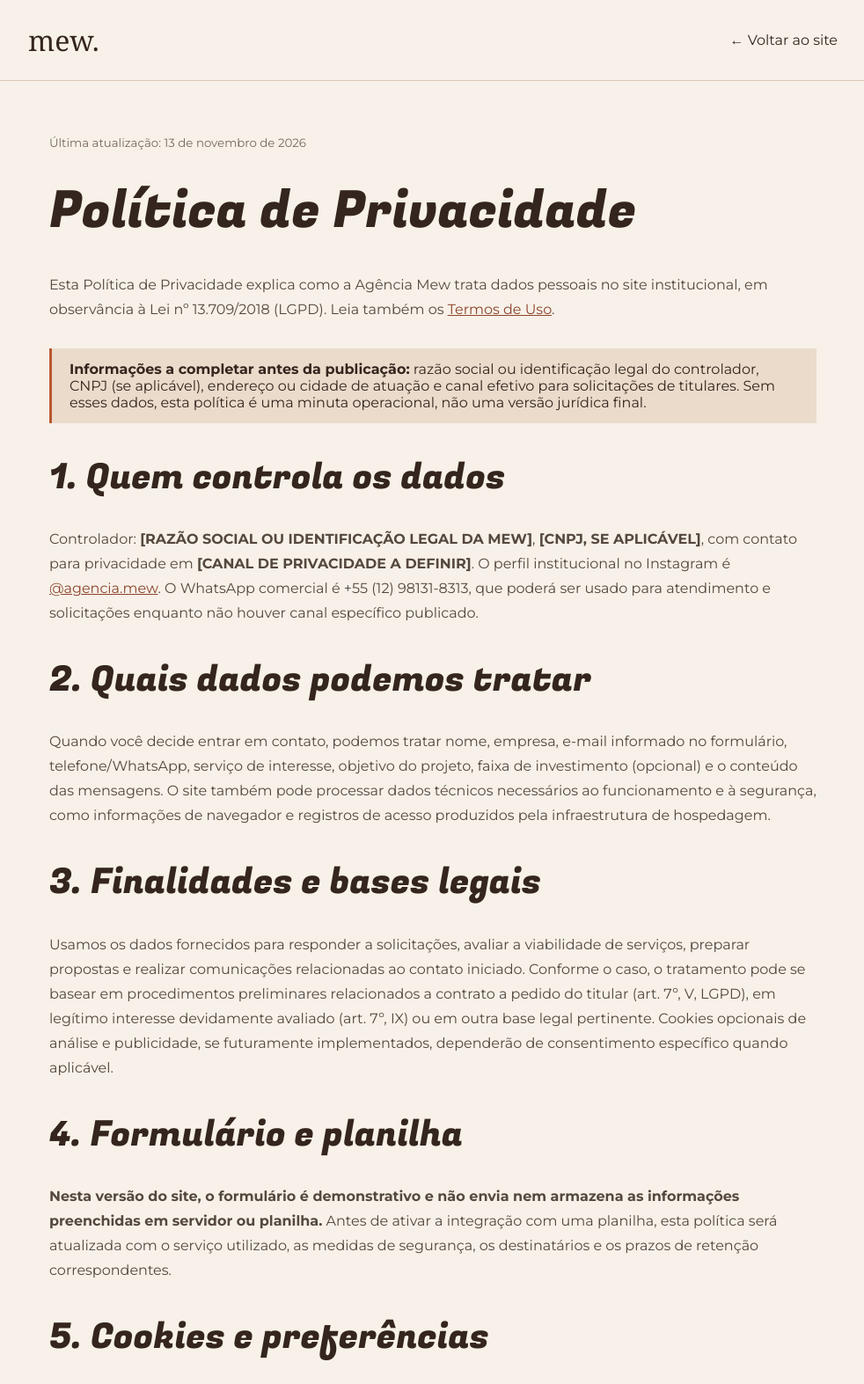
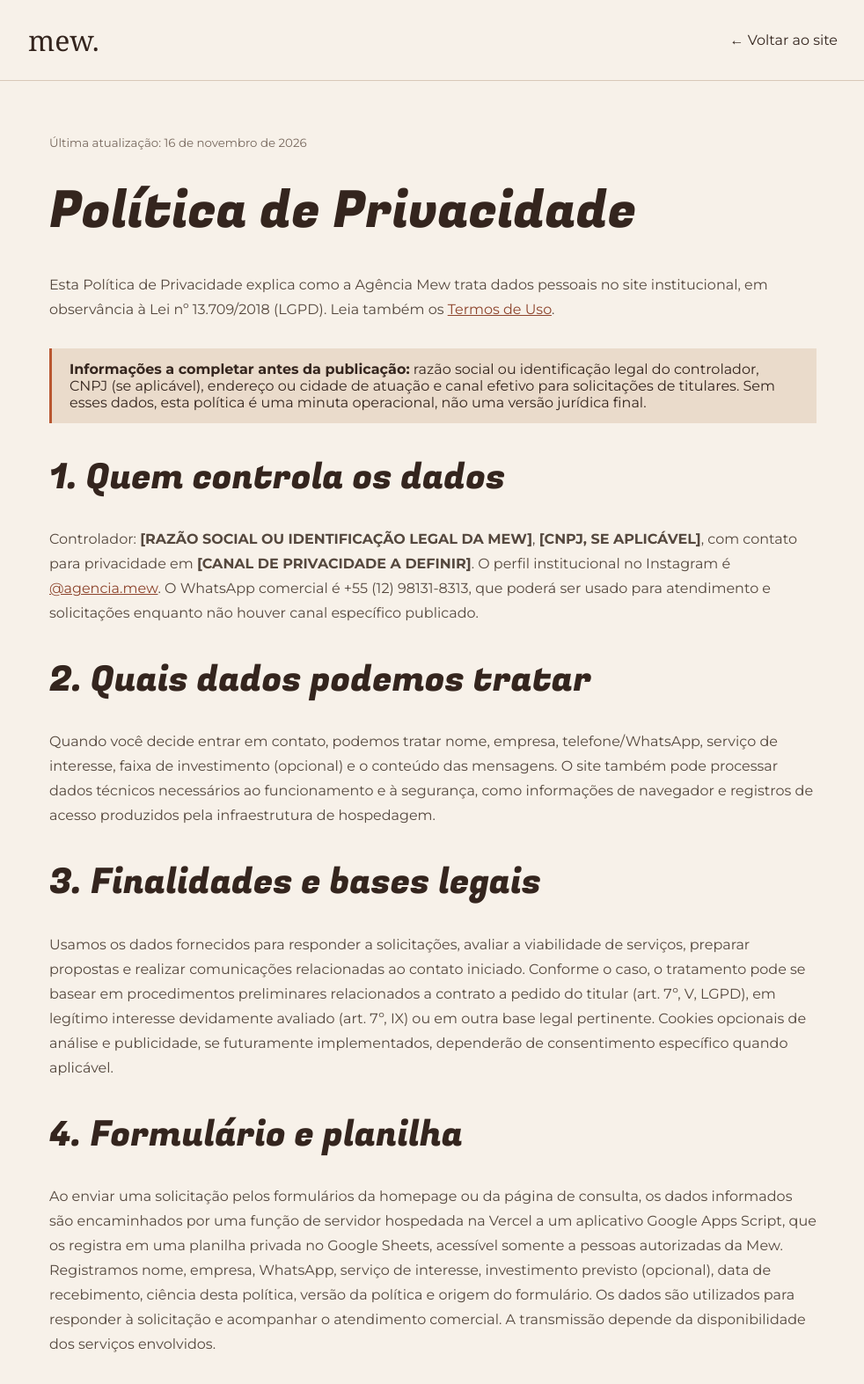
Before and after one commit to agenciamewmkt-ops/site, a plain HTML site: page privacidade.html in a window 1280 px wide. Shown: the top 1573 px of the page at 88% size, without its empty margins (148-1130 px from the left). Drawn offline with Linux system fonts and the light colour scheme; a script that the page names is missing.

Commit message:
Atualizar política com fluxo real de formulários e Google Sheets

```diff
--- a/privacidade.html
+++ b/privacidade.html
@@ -19,15 +19,15 @@ h1,h2,h3,h4{font-family:'Fugaz One',Impact,sans-serif!important;font-weight:400!
 h2{font-size:40px!important;line-height:1.18}
 @media(max-width:600px){h2{font-size:clamp(28px,7vw,40px)!important}}
 </style>
-<link rel="stylesheet" href="mew-cursor.css"/></head><body><header><a href="/"><strong>mew.</strong></a><a href="/">← Voltar ao site</a></header><main><small>Última atualização: 13 de novembro de 2026</small><h1>Política de Privacidade</h1><p>Esta Política de Privacidade explica como a Agência Mew trata dados pessoais no site institucional, em observância à Lei nº 13.709/2018 (LGPD). Leia também os <a href="/termos.html">Termos de Uso</a>.</p>
+<link rel="stylesheet" href="mew-cursor.css"/></head><body><header><a href="/"><strong>mew.</strong></a><a href="/">← Voltar ao site</a></header><main><small>Última atualização: 16 de novembro de 2026</small><h1>Política de Privacidade</h1><p>Esta Política de Privacidade explica como a Agência Mew trata dados pessoais no site institucional, em observância à Lei nº 13.709/2018 (LGPD). Leia também os <a href="/termos.html">Termos de Uso</a>.</p>
 <aside><strong>Informações a completar antes da publicação:</strong> razão social ou identificação legal do controlador, CNPJ (se aplicável), endereço ou cidade de atuação e canal efetivo para solicitações de titulares. Sem esses dados, esta política é uma minuta operacional, não uma versão jurídica final.</aside>
 <h2>1. Quem controla os dados</h2><p>Controlador: <strong>[RAZÃO SOCIAL OU IDENTIFICAÇÃO LEGAL DA MEW]</strong>, <strong>[CNPJ, SE APLICÁVEL]</strong>, com contato para privacidade em <strong>[CANAL DE PRIVACIDADE A DEFINIR]</strong>. O perfil institucional no Instagram é <a href="https://www.instagram.com/agencia.mew/">@agencia.mew</a>. O WhatsApp comercial é +55 (12) 98131-8313, que poderá ser usado para atendimento e solicitações enquanto não houver canal específico publicado.</p>
-<h2>2. Quais dados podemos tratar</h2><p>Quando você decide entrar em contato, podemos tratar nome, empresa, e-mail informado no formulário, telefone/WhatsApp, serviço de interesse, objetivo do projeto, faixa de investimento (opcional) e o conteúdo das mensagens. O site também pode processar dados técnicos necessários ao funcionamento e à segurança, como informações de navegador e registros de acesso produzidos pela infraestrutura de hospedagem.</p>
+<h2>2. Quais dados podemos tratar</h2><p>Quando você decide entrar em contato, podemos tratar nome, empresa, telefone/WhatsApp, serviço de interesse, faixa de investimento (opcional) e o conteúdo das mensagens. O site também pode processar dados técnicos necessários ao funcionamento e à segurança, como informações de navegador e registros de acesso produzidos pela infraestrutura de hospedagem.</p>
 <h2>3. Finalidades e bases legais</h2><p>Usamos os dados fornecidos para responder a solicitações, avaliar a viabilidade de serviços, preparar propostas e realizar comunicações relacionadas ao contato iniciado. Conforme o caso, o tratamento pode se basear em procedimentos preliminares relacionados a contrato a pedido do titular (art. 7º, V, LGPD), em legítimo interesse devidamente avaliado (art. 7º, IX) ou em outra base legal pertinente. Cookies opcionais de análise e publicidade, se futuramente implementados, dependerão de consentimento específico quando aplicável.</p>
-<h2>4. Formulário e planilha</h2><p><strong>Nesta versão do site, o formulário é demonstrativo e não envia nem armazena as informações preenchidas em servidor ou planilha.</strong> Antes de ativar a integração com uma planilha, esta política será atualizada com o serviço utilizado, as medidas de segurança, os destinatários e os prazos de retenção correspondentes.</p>
+<h2>4. Formulário e planilha</h2><p>Ao enviar uma solicitação pelos formulários da homepage ou da página de consulta, os dados informados são encaminhados por uma função de servidor hospedada na Vercel a um aplicativo Google Apps Script, que os registra em uma planilha privada no Google Sheets, acessível somente a pessoas autorizadas da Mew. Registramos nome, empresa, WhatsApp, serviço de interesse, investimento previsto (opcional), data de recebimento, ciência desta política, versão da política e origem do formulário. Os dados são utilizados para responder à solicitação e acompanhar o atendimento comercial. A transmissão depende da disponibilidade dos serviços envolvidos.</p>
 <h2>5. Cookies e preferências</h2><p>O site utiliza armazenamento local para registrar sua escolha sobre cookies opcionais. Atualmente, não há scripts de análise ou publicidade instalados. Você pode alterar sua preferência pelo link “Preferências de cookies” no rodapé. Quando forem incluídos serviços opcionais, eles deverão permanecer desativados até a autorização correspondente, e esta política será revisada.</p>
-<h2>6. Compartilhamento e operadores</h2><p>O site é preparado para hospedagem na Vercel, com código mantido no GitHub. Prestadores de infraestrutura podem processar dados técnicos necessários à disponibilização, segurança e operação do site, conforme seus contratos e políticas. Ao clicar no WhatsApp ou Instagram, você passa a interagir com plataformas de terceiros, sujeitas às próprias políticas. A futura integração com planilha será detalhada antes de sua ativação.</p>
+<h2>6. Compartilhamento e operadores</h2><p>O site é preparado para hospedagem na Vercel, com código mantido no GitHub. Prestadores de infraestrutura podem processar dados técnicos necessários à disponibilização, segurança e operação do site, conforme seus contratos e políticas. Ao clicar no WhatsApp ou Instagram, você passa a interagir com plataformas de terceiros, sujeitas às próprias políticas. O envio dos formulários utiliza a infraestrutura da Vercel e os serviços Google Apps Script e Google Sheets para registrar e organizar os contatos.</p>
 <h2>7. Transferências internacionais</h2><p>Serviços de infraestrutura e plataformas de terceiros podem envolver tratamento fora do Brasil. Quando aplicável, a Mew deverá adotar os mecanismos e salvaguardas exigidos pela LGPD e pela regulamentação da ANPD, considerando os fornecedores efetivamente contratados.</p>
-<h2>8. Retenção e segurança</h2><p>Os dados serão mantidos pelo período necessário para cumprir as finalidades informadas e eventuais obrigações legais ou exercício regular de direitos. Os prazos concretos de retenção serão definidos e documentados antes da ativação do recebimento de leads. Medidas técnicas e organizacionais proporcionais aos riscos deverão proteger os dados contra acesso não autorizado e incidentes.</p>
+<h2>8. Retenção e segurança</h2><p>Os dados serão mantidos pelo período necessário para cumprir as finalidades informadas e eventuais obrigações legais ou exercício regular de direitos. A Mew deverá definir e documentar internamente o prazo concreto de retenção para os leads e providenciar exclusão ou anonimização quando não forem mais necessários, observadas as bases legais aplicáveis. Medidas técnicas e organizacionais proporcionais aos riscos deverão proteger os dados contra acesso não autorizado e incidentes.</p>
 <h2>9. Seus direitos</h2><p>Você pode solicitar, conforme a LGPD, confirmação do tratamento, acesso, correção, anonimização, bloqueio ou eliminação quando cabível, portabilidade nos termos da regulamentação, informações sobre compartilhamento e revisão ou revogação de consentimento. As solicitações poderão ser feitas pelo <strong>[CANAL DE PRIVACIDADE A DEFINIR]</strong>. Também é possível apresentar petição à ANPD nas hipóteses previstas em lei.</p>
 <h2>10. Alterações desta política</h2><p>Esta política poderá ser atualizada quando houver mudanças no site, nas ferramentas utilizadas ou nas práticas de tratamento. A data de atualização será indicada no topo da página.</p></main><footer>© 2026 Mew · <a href="/privacidade.html">Privacidade</a> · <a href="/termos.html">Termos</a></footer><script defer src="mew-cursor.js"></script></body></html>
```
